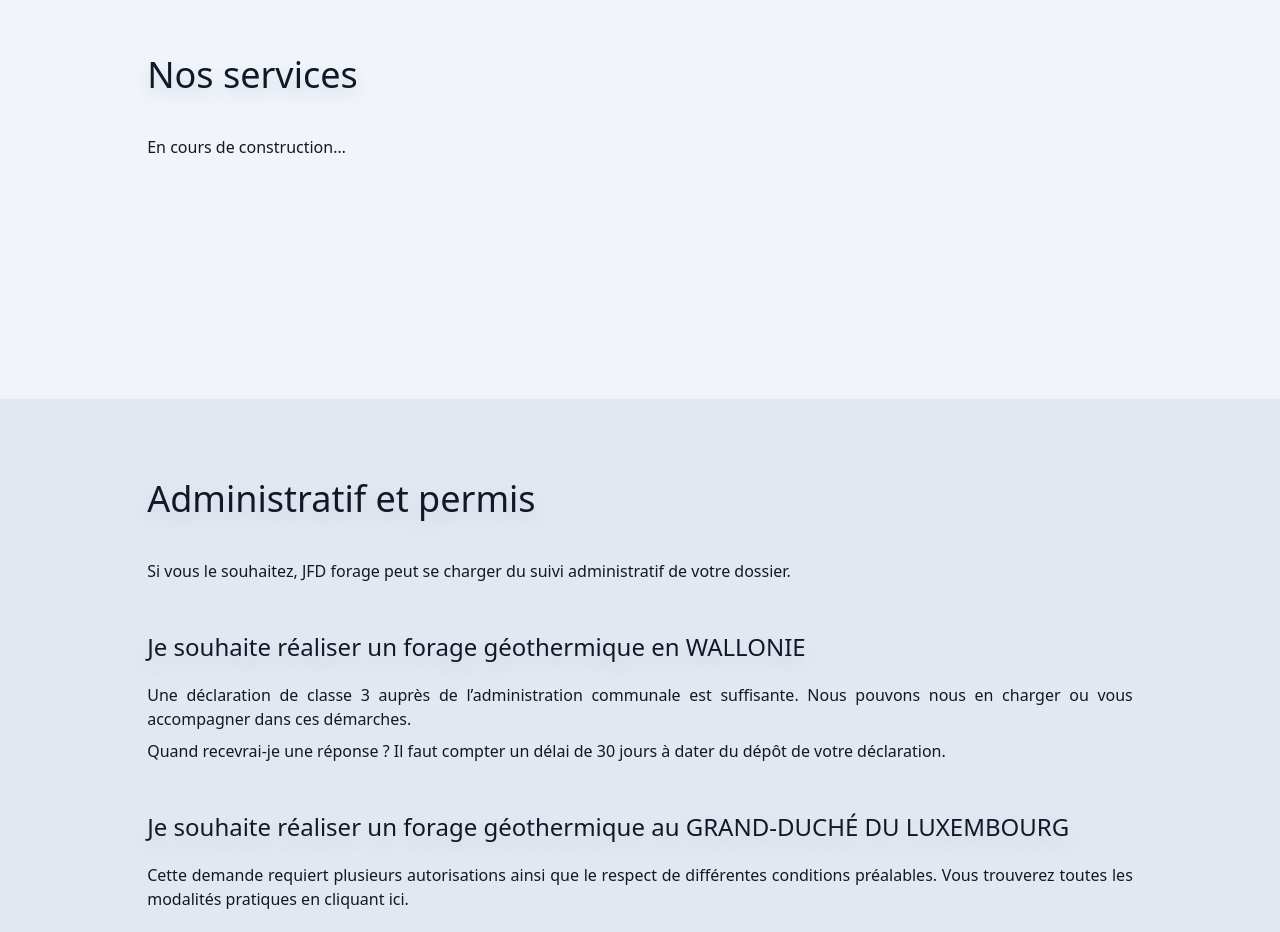
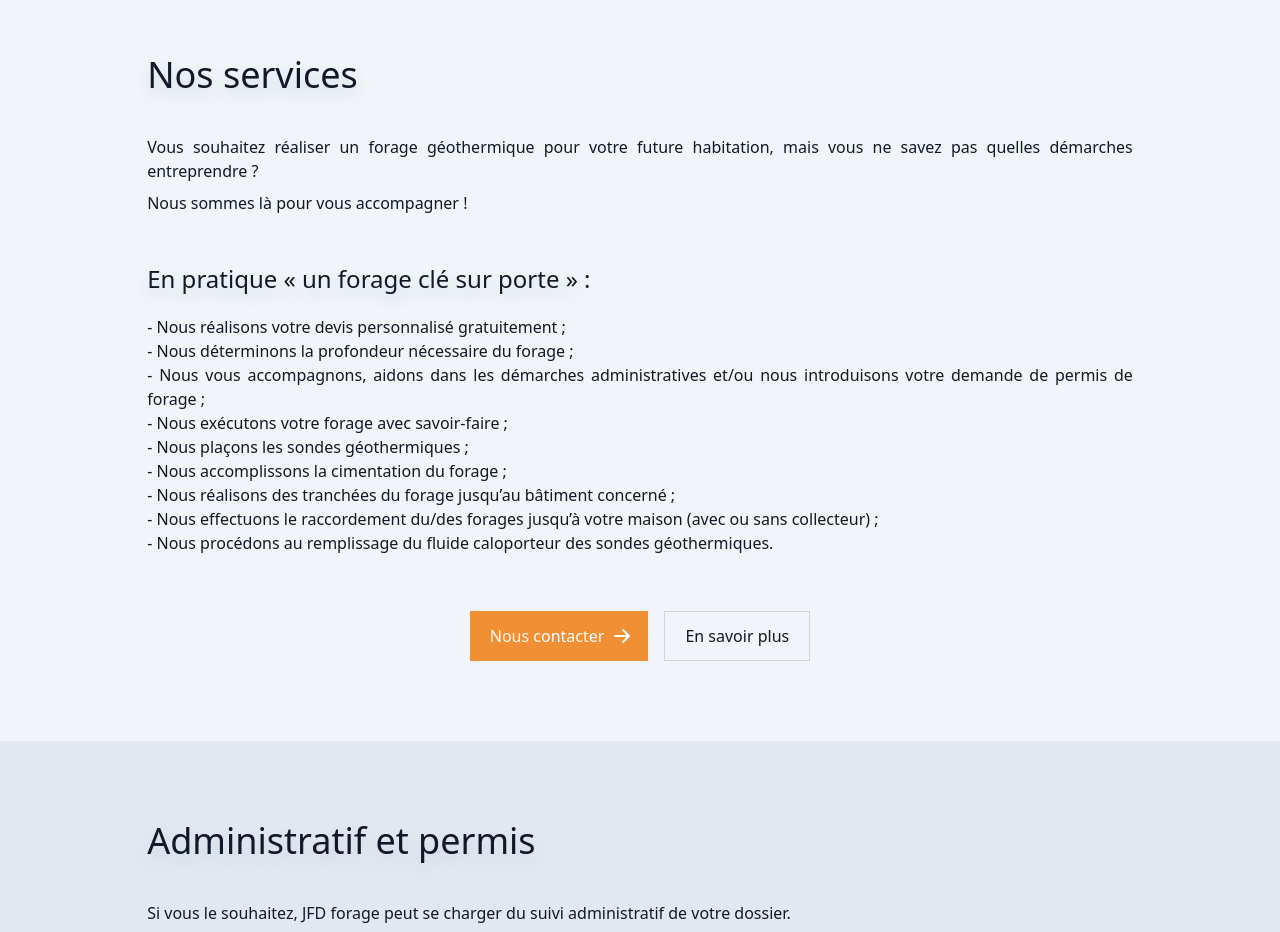
Before and after one commit to tsepton/jfdforage, a Next.js app: page / in a window 1280 px wide. Shown: the part 2400-3332 px from the top of the page. Built offline with nearby package versions, Linux system fonts and the light colour scheme.

Commit message:
Add styling to content

```diff
--- a/src/section/services.tsx
+++ b/src/section/services.tsx
@@ -1,27 +1,40 @@
 import SectionCard from "@/components/section_card";
 import Section from "../components/section";
 import trans from "@/translations/translator";
-import { content, title } from "./shared_classes";
+import { content, subtitle, title } from "./shared_classes";
+import FooterSection from "@/components/footer_section";
 
 export default function ServiceSection(props: any) {
-  const contentTemp = true
-    ? trans.get("sections.photo.content")
-    : <div>
-      {trans.get("sections.service.motivation")}
-      {trans.get("sections.service.endMotivation")}
-      {trans.get("sections.service.subtitle")}
-      {trans.get("sections.service.services")}
-
-    </div>;
   return (
     <Section id={props.id} className={props.className}>
       <SectionCard>
-        <h1 className={title}>
-          {trans.get("sections.service.title")}
-        </h1>
-        <div className={content}>
-          {contentTemp}
+        <h1 className={title}>{trans.get("sections.service.title")}</h1>
+        <div className="flex flex-col justify-start items-start text-left">
+          <div className={content}>
+            {trans.get("sections.service.motivation")}
+          </div>
+          <div className={content}>
+            {trans.get("sections.service.endMotivation")}
+          </div>
+
+          <div className={subtitle + " mt-10"}>
+            {trans.get("sections.service.subtitle")}
+          </div>
+          <div className={content}>
+            {(trans.get("sections.service.services") as string[]).map(
+              (elem, i) => (
+                <div key={i}> - {elem}</div>
+              )
+            )}
+          </div>
         </div>
+        <FooterSection
+          className={"pt-[3em]"}
+          currentSection={"#geothermal"}
+          moreInfo={true}
+          showContact={true}
+          showText={false}
+        />
       </SectionCard>
     </Section>
   );
```
